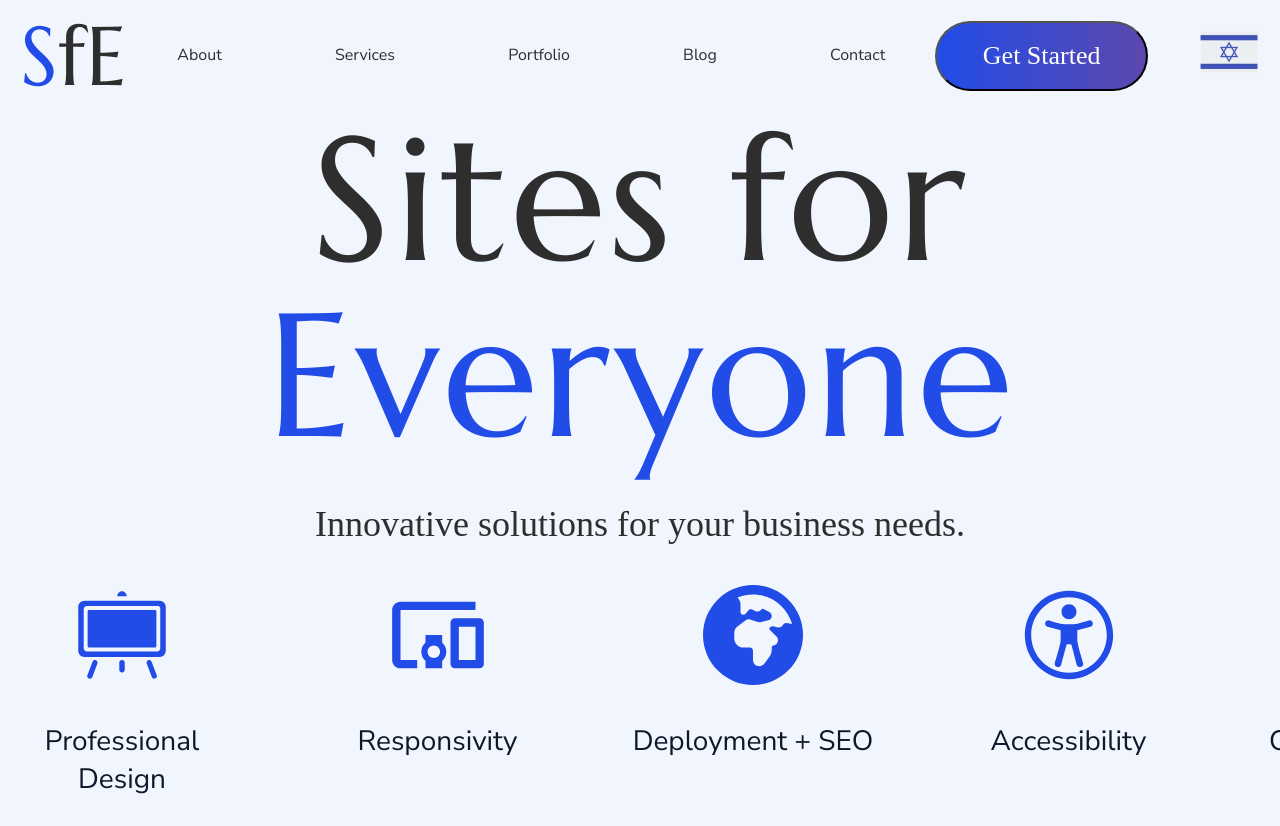
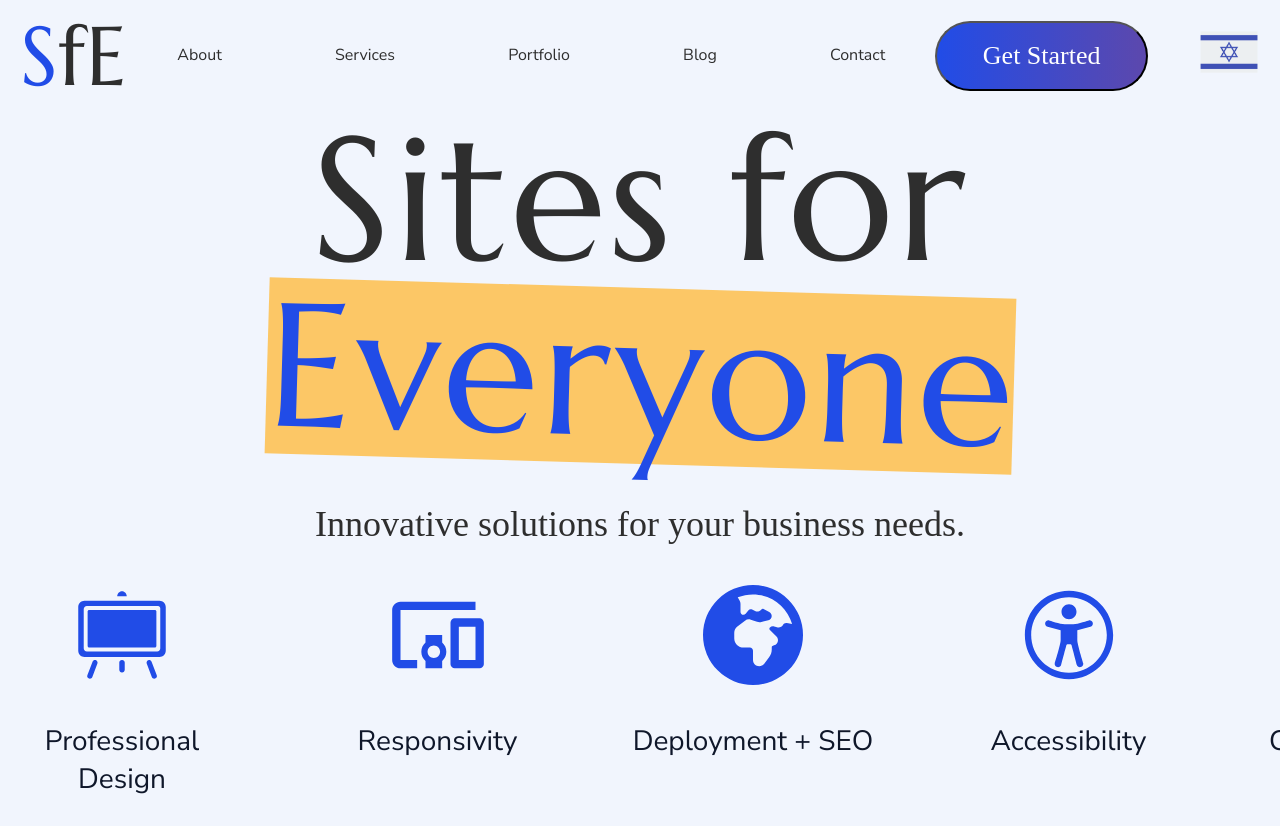
Before and after one commit to lionsgrandson/sites_for_everyone5.0, a React (Create React App) app: page / in a window 1280 px wide. Shown: the top 826 px of the page. Built offline with nearby package versions, Linux system fonts and the light colour scheme.

Commit message:
style(site text): added the yellow box

```diff
--- a/src/components/hero/hero.css
+++ b/src/components/hero/hero.css
@@ -28,3 +28,8 @@
   line-height: 176px;
   letter-spacing: 0.02em;
 }
+.bigTextEv {
+  transform: rotate(1.66deg);
+  display: block;
+  background: rgba(255, 186, 58, 0.77);
+}
--- a/src/components/hero/hero.js
+++ b/src/components/hero/hero.js
@@ -8,7 +8,7 @@ export default function Hero() {
   return (
     <>
       <h1 className="siteTitleHero">
-        Sites for <span className="highlight">Everyone</span>
+        Sites for <span className="highlight bigTextEv">Everyone</span>
       </h1>
       <p className="bitTextHero">Innovative solutions for your business needs.</p>
       <div className="feat-hero">
```
